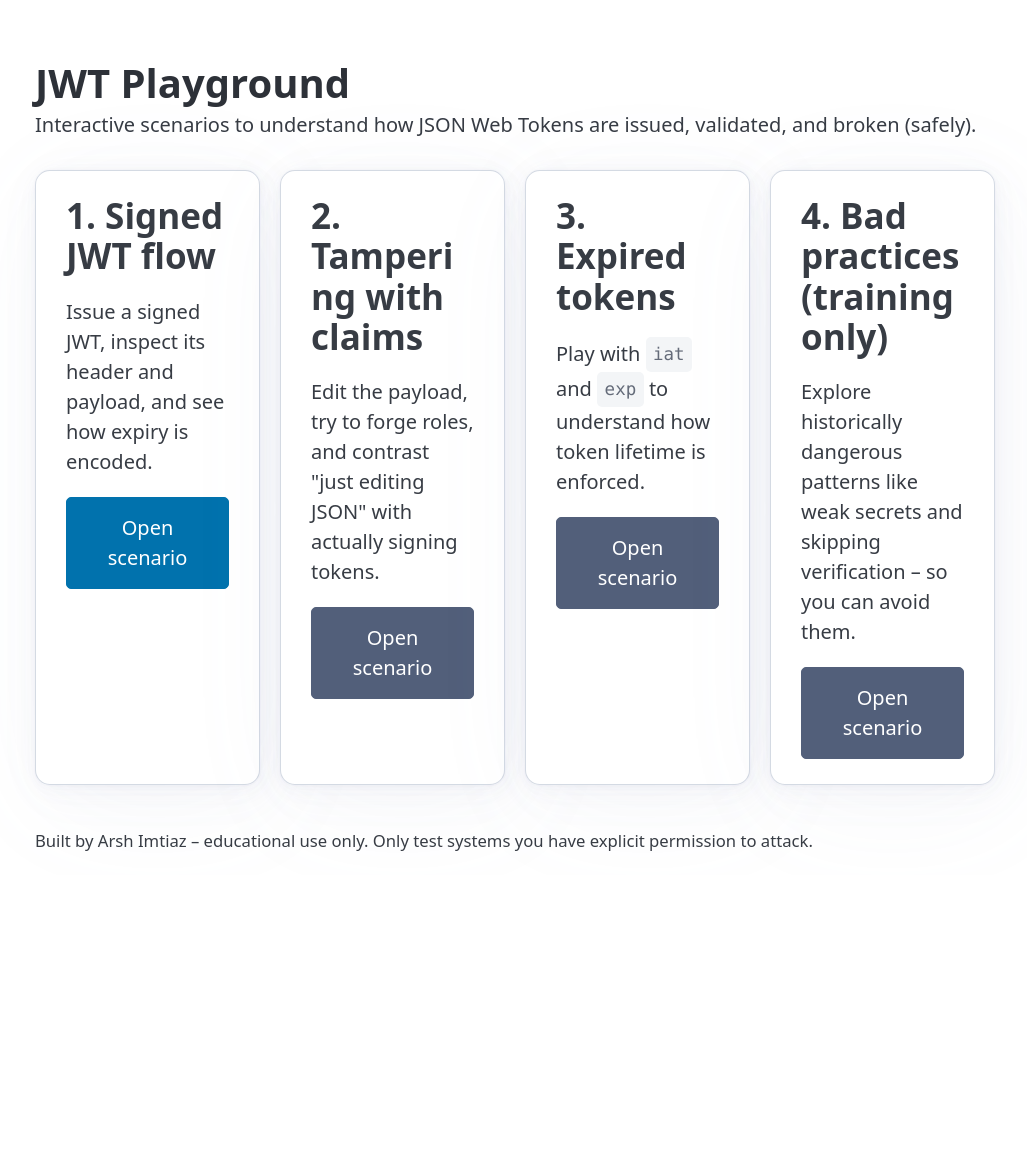
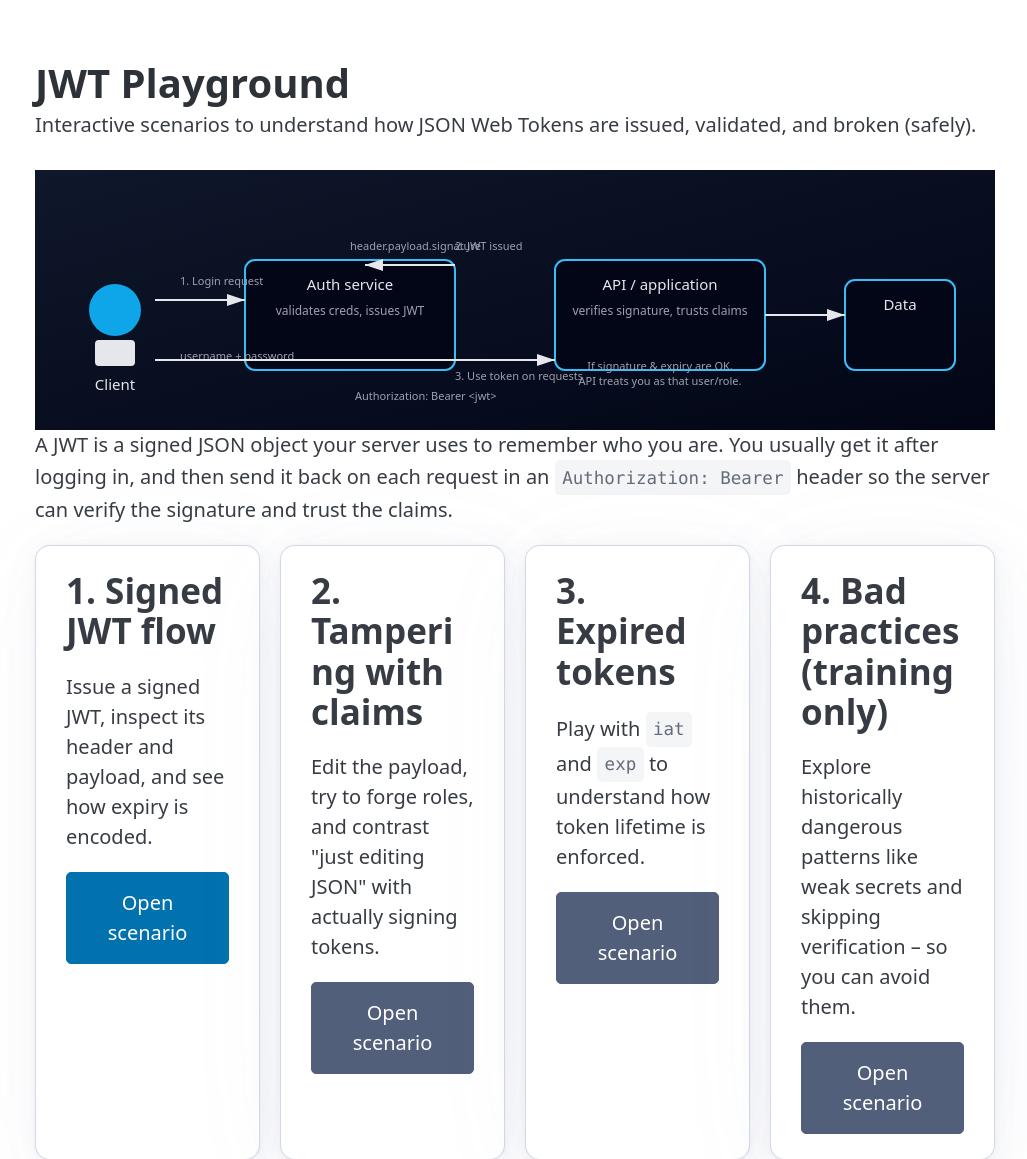
Before and after one commit to c0ncatenate/jwt-playground, a FastAPI app: page / in a window 1280 px wide. Shown: the top 1159 px of the page, without its empty margins (125-1152 px from the left). Before the commit the page ends 851 px from the top, so only its background shows below. Run offline with FastAPI, Linux system fonts and the light colour scheme; some libraries are stand-ins or nearby versions.

Commit message:
add svg diagrams for jwt flow and tampering

```diff
--- a/templates/index.html
+++ b/templates/index.html
@@ -1,6 +1,17 @@
 {% extends "base.html" %}
 
 {% block content %}
+<section>
+  <figure>
+    <img src="/static/svg/jwt-flow.svg" alt="JWT in a typical web request" />
+  </figure>
+  <p>
+    A JWT is a signed JSON object your server uses to remember who you are. You usually get it
+    after logging in, and then send it back on each request in an <code>Authorization: Bearer</code>
+    header so the server can verify the signature and trust the claims.
+  </p>
+</section>
+
 <section class="grid scenario-grid">
   <article>
     <h2>1. Signed JWT flow</h2>
--- a/templates/scenario_tamper.html
+++ b/templates/scenario_tamper.html
@@ -7,6 +7,10 @@
     Modify the payload of a JWT and see what happens when you try to use it.
     This scenario contrasts an attacker who <em>cannot</em> sign tokens with one who can.
   </p>
+
+  <figure>
+    <img src="/static/svg/jwt-tamper.svg" alt="Diagram showing tampering with JWT claims" />
+  </figure>
 
   <form method="post" action="/tamper/experiment" class="grid">
     <label>
```
Also changed, not shown: static/svg/jwt-flow.svg (added), static/svg/jwt-tamper.svg (added).
